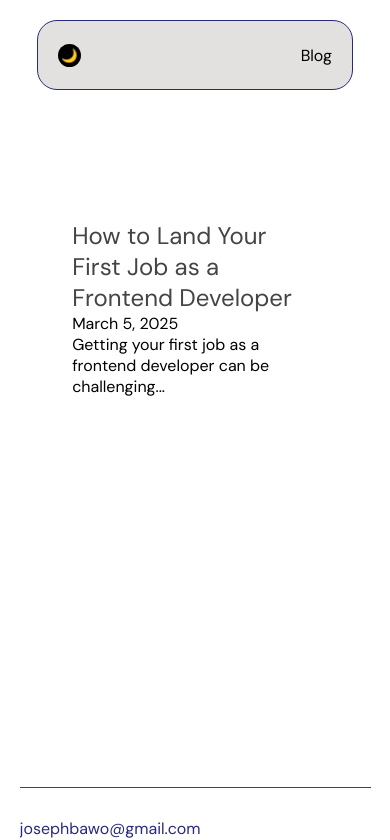
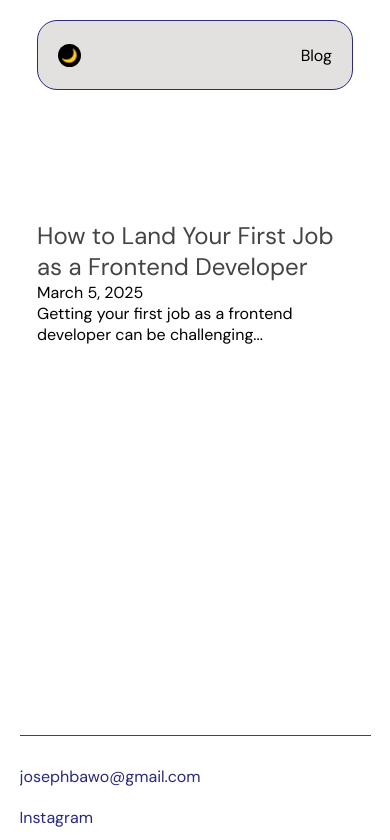
Before and after one commit to Joebakid/My-Porfolio, a React (Create React App) app: page /blog/1 in a window 390 px wide. Shown: the top 840 px of the page. Built offline with nearby package versions, Linux system fonts and the light colour scheme.

Commit message:
blog responsive

```diff
--- a/src/App.css
+++ b/src/App.css
@@ -638,7 +638,7 @@ pre {
   right: 5%;
 }
 
-  .container {
+  .container,.blog-post {
     width: 90%;
   }
 
```
